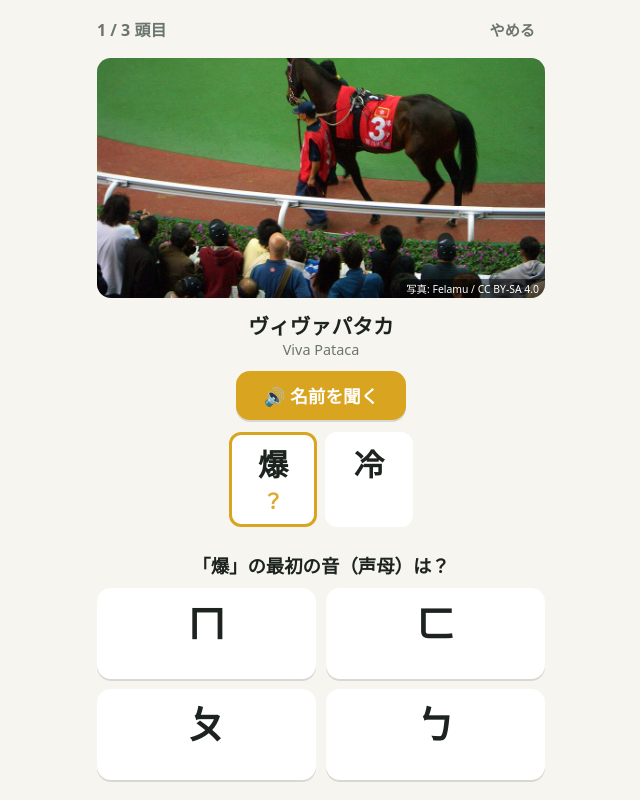
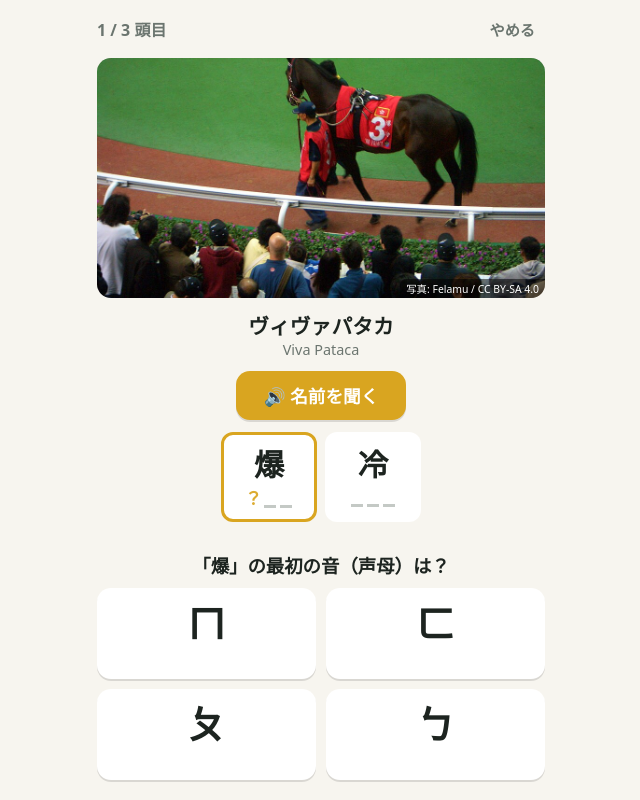
Before and after one commit to Seiya0627-miku/racing-horse-bopomofo, a website built with Vite: page index.html in a window 1280 px wide. Both pictures are taken after a click on the button "はじめる". Shown: the whole page, without its empty margins (319-959 px from the left). Built offline with nearby package versions, Linux system fonts and the light colour scheme.

Commit message:
Slower speech and per-syllable remaining-question markers
- Speech rate 0.75 -> 0.55, configurable via SPEECH_RATE
- Show one underline per unanswered part under each character

Co-Authored-By: Claude Opus 5.5 <noreply@anthropic.com>

```diff
--- a/src/config.ts
+++ b/src/config.ts
@@ -1,5 +1,8 @@
 /** 1回のプレイで出題する馬の数 */
 export const HORSES_PER_ROUND = 3;
 
+/** 読み上げの速さ（1 が普通。小さいほどゆっくり） */
+export const SPEECH_RATE = 0.55;
+
 /** 正解してから次の問題に進むまでの待ち時間（ミリ秒） */
 export const NEXT_QUESTION_DELAY = 450;
--- a/src/screens/play.ts
+++ b/src/screens/play.ts
@@ -60,7 +60,12 @@ export function renderPlay(root: HTMLElement, nav: Nav): void {
           // 1声は本来記号を書かないので表示しない
           zy.append(...filled[i].filter((sym) => sym !== 'ˉ').map((sym) =>
             h('span', { class: sym.match(/[ˊˇˋ˙]/) ? 'tone' : '', text: sym })));
-          if (current && current.syllableIndex === i) zy.append(h('span', { class: 'slot', text: '？' }));
+          // まだ答えていない部分: 今の問題は「？」、残りは下線1本ずつ
+          const remaining = questions.filter((q) => q.syllableIndex === i).length - filled[i].length;
+          for (let n = 0; n < remaining; n++) {
+            const isCurrent = n === 0 && current?.syllableIndex === i;
+            zy.append(h('span', { class: isCurrent ? 'slot' : 'blank', text: isCurrent ? '？' : '' }));
+          }
           return h('div', { class: `syl${current?.syllableIndex === i ? ' active' : ''}` }, [
             h('div', { class: 'char', text: s.char }),
             zy,
--- a/src/style.css
+++ b/src/style.css
@@ -119,18 +119,27 @@ button { font: inherit; touch-action: manipulation; }
 .word { display: flex; justify-content: center; gap: 8px; }
 .syl {
   flex: 1;
-  max-width: 88px;
+  max-width: 96px;
   background: var(--card);
   border-radius: 12px;
-  padding: 6px 4px;
+  padding: 6px 2px;
   text-align: center;
   border: 3px solid transparent;
 }
 .syl.active { border-color: var(--gold); }
 .syl .char { font-size: 1.9rem; font-weight: 700; }
-.syl .zy { font-size: 1.3rem; min-height: 1.6em; color: var(--green); font-weight: 700; }
+.syl .zy { font-size: 1.1rem; min-height: 1.6em; color: var(--green); font-weight: 700; white-space: nowrap; }
 .syl .zy .tone { font-size: 1.1rem; }
 .syl .zy .slot { color: var(--gold); animation: blink 1s infinite; }
+/* 残りの問題1つ = 下線1本。隣とつながらないよう間を空ける */
+.syl .zy .blank {
+  display: inline-block;
+  width: 0.7em;
+  height: 1.1em;
+  margin: 0 0.1em;
+  border-bottom: 3px solid #c4c9c5;
+  vertical-align: -0.15em;
+}
 @keyframes blink { 50% { opacity: 0.3; } }
 
 .bottom { margin-top: auto; display: flex; flex-direction: column; gap: 10px; }
--- a/src/systems/speech.ts
+++ b/src/systems/speech.ts
@@ -1,3 +1,5 @@
+import { SPEECH_RATE } from '../config.ts';
+
 /**
  * 読み上げ。音声ファイルが指定されていればそれを、無ければブラウザの読み上げ機能を使う。
  * iOS の制限により、必ずボタンのタップ処理の中から呼ぶこと。
@@ -31,6 +33,6 @@ function speakWithTts(text: string): void {
   const u = new SpeechSynthesisUtterance(text);
   u.lang = 'zh-TW';
   if (voice) u.voice = voice;
-  u.rate = 0.75; // 学習者向けにゆっくり
+  u.rate = SPEECH_RATE;
   speechSynthesis.speak(u);
 }
```
